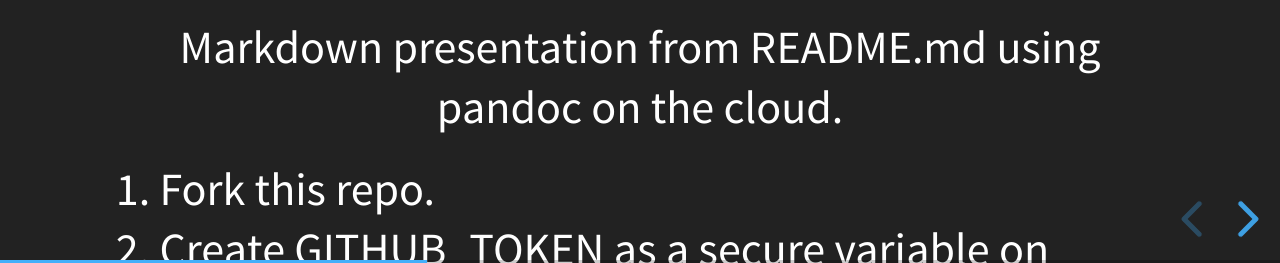
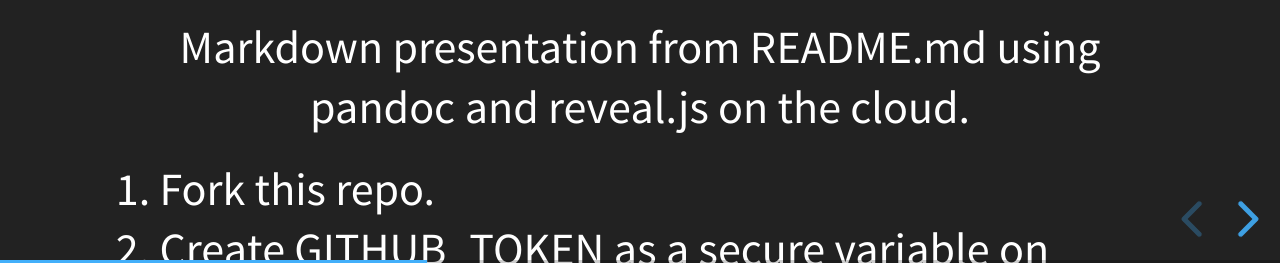
Before and after one commit to ericoporto/mdPresent, a plain HTML site: page index.html in a window 1280 px wide. Both pictures are taken after a click on the button "next slide". Shown: the part 537-800 px from the top of the page. Drawn offline with Linux system fonts and the light colour scheme.

Commit message:
Deploy ericoporto/mdPresent to github.com/ericoporto/mdPresent.git:gh-pages

```diff
--- a/index.html
+++ b/index.html
@@ -38,7 +38,7 @@
 <section id="mdpresent" class="slide level2">
 <h2>mdPresent</h2>
 <p><a href="https://travis-ci.org/ericoporto/mdPresent"><img data-src="https://travis-ci.org/ericoporto/mdPresent.svg?branch=master" alt="Build Status" /></a></p>
-<p>Markdown presentation from README.md using pandoc on the cloud.</p>
+<p>Markdown presentation from README.md using pandoc and reveal.js on the cloud.</p>
 <ol type="1">
 <li>Fork this repo.</li>
 <li>Create GITHUB_TOKEN as a secure variable on Travis-CI</li>
```
Also changed, not shown: README.md.
